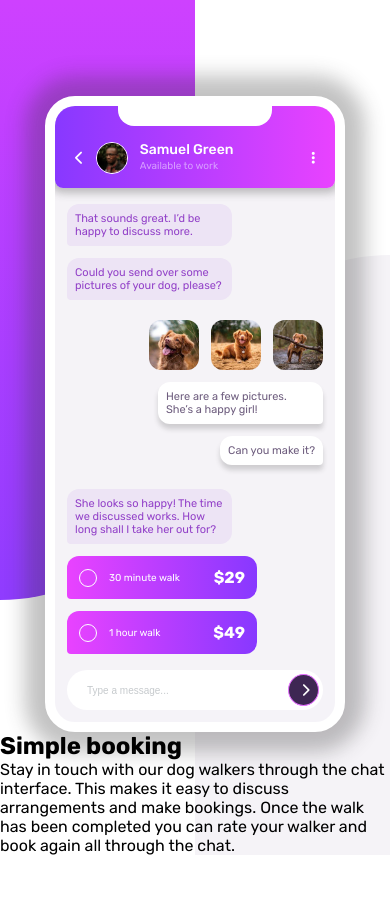
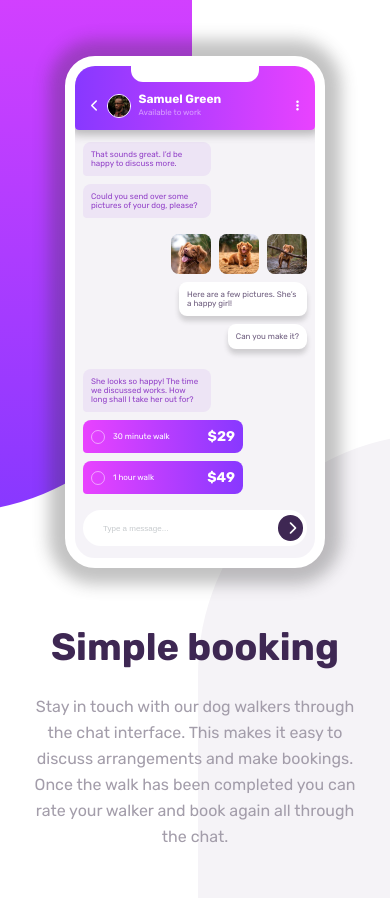
Before and after one commit to santtier/FM_challenge2_chat_app_illustration, a plain HTML site: page index.html in a window 390 px wide. Before the commit the page ends 855 px from the top, so only its background shows below. Drawn offline with Linux system fonts and the light colour scheme.

Commit message:
Finished section app-text and media queries to desktop

```diff
--- a/css/styles.css
+++ b/css/styles.css
@@ -9,90 +9,87 @@ html {
 }
 
 body {
-  position: relative;
   font-family: "Rubik", sans-serif;
   font-weight: 400;
   font-size: 1.6rem;
-  /* background-color: hsl(270, 20%, 96%); */
+}
+
+/* Este div es para que no me genere el scroll los background colors */
+.bg-color-container {
+  position: relative;
+  min-height: 100vh;
+  overflow: hidden;
 }
 
 .bg-color {
   position: absolute;
-  top: 0;
   z-index: -1;
-  height: 600px;
-  width: 50%;
-  background: linear-gradient(to bottom, #ce41ff, #8f3cfe);
-  border-bottom-right-radius: 200px;
+  top: -160px;
+  left: -288px;
+  height: 672px;
+  width: 480px;
+  border-radius: 0 0 9999px 9999px;
+  background: linear-gradient(hsl(293, 100%, 63%), hsl(264, 100%, 61%));
 }
 
 .bg-color-two {
   position: absolute;
-  right: 0;
-  bottom: 0;
-  width: 50%;
-  height: 600px;
+  right: -288px;
+  bottom: -208px;
+  z-index: -1;
+  height: 672px;
+  width: 480px;
+  border-radius: 9999px 9999px 0 0;
   background: #f5f3f7;
-  border-top-left-radius: 200px;
-  z-index: -1;
 }
 
 .phone {
-  padding-top: 96px;
+  width: 100%;
+  padding: 56px 0;
 }
 
 .phone__container {
-  width: 100%;
-  max-width: 300px;
+  width: 240px;
+  box-sizing: content-box;
   margin: 0 auto;
   background: #f5f3f8;
   border-radius: 30px;
   border: 10px solid #fff;
+  box-shadow: 0 0 16px 16px rgba(53, 53, 53, 0.3);
   overflow: hidden;
-  box-shadow: 0 0 20px 20px rgba(53, 53, 53, 0.3);
 }
 
 /*Header chat styles*/
 .phone__header {
   position: relative;
-  display: flex;
-  justify-content: space-between;
-  align-items: center;
-  padding: 36px 20px 14px;
+  width: 100%;
+  height: 64px;
   background: linear-gradient(
     to left,
     hsl(293, 100%, 63%),
     hsl(264, 100%, 61%)
   );
-  border-radius: 8px;
+  border-radius: 4px;
   box-shadow: 0 0 8px 5px rgba(53, 53, 53, 0.3);
 }
 
 .phone__header::before {
   content: "";
   position: absolute;
-  top: 0;
-  height: 20px;
-  width: 55%;
+  left: 50%;
+  transform: translateX(-50%);
+  height: 16px;
+  width: 128px;
   background-color: #fff;
-  right: 50%;
-  transform: translateX(50%);
-  border-radius: 0 0 16px 16px;
+  border-radius: 0 0 12px 12px;
 }
 
-.phone__icon-return,
-.phone__more-options {
-  font-size: 14px;
-  color: #fff;
-  cursor: pointer;
-}
-
-.phone__avatar {
-  width: 32px;
-  height: 32px;
-  border-radius: 50%;
-  border: 1px solid #fff;
-  margin: 0 12px;
+.phone__header-container {
+  display: flex;
+  justify-content: space-between;
+  align-items: center;
+  height: 80px;
+  padding: 0 16px;
 }
 
 .phone__header-user-info {
@@ -100,50 +97,67 @@ body {
   align-items: center;
 }
 
+.phone__icon-return,
+.phone__more-options {
+  font-size: 12px;
+  color: #fff;
+  cursor: pointer;
+}
+
+.phone__avatar {
+  width: 24px;
+  height: 24px;
+  margin: 0 8px;
+  border-radius: 50%;
+  border: 1px solid #fff;
+}
+
 .phone__user-info {
-  line-height: 1.6rem;
+  line-height: 1.4rem;
 }
 
 .phone__user-info-name {
-  font-weight: 500;
-  font-size: 1.4rem;
+  font-weight: 900;
+  font-size: 1.2rem;
   color: #fff;
 }
 
 .phone__user-info-available {
-  font-size: 1rem;
+  font-size: 0.8rem;
   color: hsl(276, 100%, 81%);
 }
 
 /* Chat styles */
 .phone-chat {
-  padding: 16px 12px 4px;
-  background: hsl(270, 20%, 96%);
   display: flex;
   flex-direction: column;
+  padding: 8px;
+  padding-top: 12px;
+  background: hsl(270, 20%, 96%);
 }
 
 .phone-chat__message {
+  max-width: 128px;
   width: max-content;
-  max-width: 165px;
+  margin-bottom: 8px;
+  padding: 8px;
   font-size: 1.1rem;
-  margin-bottom: 12px;
-  padding: 8px;
+  font-size: 0.8rem;
 }
 
 .phone-chat__message--left {
   align-self: flex-start;
+  border-radius: 8px 8px 8px 4px;
   background-color: #ede4f5;
   color: hsl(276, 55%, 52%);
-  border-radius: 12px 12px 12px 4px;
 }
 
 .phone-chat__message--right {
   align-self: flex-end;
+  border-radius: 8px 12px 8px 8px;
+  box-shadow: 0 5px 5px rgba(53, 53, 53, 0.2);
   background-color: #fff;
   color: hsl(271, 15%, 43%);
-  border-radius: 12px 12px 4px 12px;
-  box-shadow: 0 5px 5px rgba(53, 53, 53, 0.2);
 }
 
 .phone-chat__message-images {
@@ -153,9 +167,9 @@ body {
 }
 
 .phone-chat__dog-image {
-  width: 50px;
-  border-radius: 12px;
-  margin: 8px 12px 12px 0;
+  width: 40px;
+  margin: 8px 4px;
+  border-radius: 8px;
 }
 
 .phone-chat__dog-image:last-child {
@@ -163,7 +177,7 @@ body {
 }
 
 .phone-chat__message--mg-btm {
-  margin-bottom: 24px;
+  margin-bottom: 20px;
 }
 
 /* Style for choose options */
@@ -171,22 +185,22 @@ body {
   display: flex;
   align-items: center;
   justify-content: space-between;
-  width: 190px;
+  width: 160px;
+  margin-bottom: 8px;
+  padding: 8px;
+  border-radius: 8px 8px 8px 4px;
   background: linear-gradient(
     to right,
     hsl(293, 100%, 63%),
     hsl(264, 100%, 61%)
   );
-  margin-bottom: 12px;
-  padding: 12px;
-  border-radius: 12px 12px 12px 4px;
   color: #fff;
 }
 
 .phone-options-payment__radio {
   display: inline-flex;
   align-items: center;
-  font-size: 1rem;
+  font-size: 0.8rem;
   cursor: pointer;
 }
 
@@ -198,20 +212,22 @@ body {
 /* luego lo agrego con ::before para poder darle estilos */
 .phone-options-payment__radio::before {
   content: "";
-  width: 16px;
-  height: 16px;
+  width: 12px;
+  height: 12px;
+  margin-right: 8px;
   border: 1px solid #fff;
   border-radius: 50%;
-  margin-right: 12px;
+  opacity: 0.5;
 }
 
 .phone-options-payment__price {
+  font-size: 1.4rem;
   font-weight: 900;
 }
 
 /*Styles for input send message*/
 .phone-send-message {
-  padding: 12px;
+  padding: 12px 8px;
   padding-top: 0;
 }
 
@@ -219,37 +235,87 @@ body {
   display: flex;
   align-items: center;
   width: 100%;
-  height: 40px;
-  padding: 12px;
-  padding-right: 4px;
-  border-radius: 20px;
+  height: 36px;
+  padding: 4px;
+  border-radius: 1000px;
   background-color: #fff;
 }
 
 .phone-send-message__input {
   width: 90%;
+  padding-left: 16px;
   border: none;
   outline: none;
-  font-size: 1.1rem;
-  padding-left: 8px;
+  font-size: 0.8rem;
 }
 
 ::placeholder {
+  font-size: 0.8rem;
   color: hsl(206, 6%, 79%);
-  font-size: 1rem;
 }
 
 .phone-send-message__button {
-  width: 32px;
-  height: 32px;
+  width: 26px;
+  height: 26px;
   border-radius: 50%;
+  border: none;
   background-color: hsl(271, 36%, 24%);
-  border: 1px solid hsl(289, 100%, 72%);
 }
 
 .phone-send-message__icon {
+  margin-left: 4px;
   color: #fff;
-  margin-left: 4px;
 }
 
 /*Styles for section text*/
+.app-text__container {
+  max-width: 505px;
+  margin: auto;
+  padding: 0 32px;
+  padding-bottom: 48px;
+  text-align: center;
+}
+
+.app-text__title {
+  font-size: 3.8rem;
+  font-weight: 900;
+  color: hsl(271, 36%, 24%);
+}
+
+.app-text__description {
+  padding-top: 24px;
+  line-height: 2.6rem;
+  color: hsl(270, 7%, 64%);
+}
+
+@media only screen and (min-width: 865px) {
+  .content {
+    display: flex;
+    align-items: center;
+    justify-content: center;
+  }
+  .phone__container {
+    margin-right: 80px;
+  }
+  .phone {
+    flex: 1;
+  }
+  .app-text {
+    flex: 1;
+  }
+  .app-text__container {
+    margin: 0;
+    text-align: left;
+  }
+}
+
+@media only screen and (min-width: 1024px) {
+  .bg-color {
+    top: -64px;
+    left: -128px;
+  }
+  .bg-color-two {
+    right: -180px;
+    bottom: -128px;
+  }
+}
--- a/index.html
+++ b/index.html
@@ -18,11 +18,13 @@
     <title>Chat app challenge</title>
   </head>
   <body>
+    <div class="bg-color-container">
       <div class="bg-color"></div>
-    <main>
+      <main class="content">
         <section class="phone">
           <article class="phone__container">
             <div class="phone__header">
+              <div class="phone__header-container">
                 <div class="phone__header-user-info">
                   <span class="phone__icon-return"
                     ><i class="fas fa-chevron-left"></i
@@ -38,8 +40,9 @@
                   </div>
                 </div>
                 <span class="phone__more-options"
-              ><i class="fas fa-ellipsis-v"></i
-            ></span>
+                  ><i class="fas fa-ellipsis-v"></i>
+                </span>
+              </div>
             </div>
             <section class="phone-chat">
               <div class="phone-chat__message phone-chat__message--left">
@@ -79,8 +82,8 @@
               </div>
               <div class="phone-chat__message phone-chat__message--left">
                 <p class="phone-chat__text">
-                She looks so happy! The time we discussed works. How long shall
-                I take her out for?
+                  She looks so happy! The time we discussed works. How long
+                  shall I take her out for?
                 </p>
               </div>
               <div class="phone-options-payment">
@@ -122,16 +125,19 @@
           </article>
         </section>
         <section class="app-text">
+          <article class="app-text__container">
             <h1 class="app-text__title">Simple booking</h1>
             <p class="app-text__description">
-          Stay in touch with our dog walkers through the chat interface. This
-          makes it easy to discuss arrangements and make bookings. Once the walk
-          has been completed you can rate your walker and book again all through
-          the chat.
+              Stay in touch with our dog walkers through the chat interface.
+              This makes it easy to discuss arrangements and make bookings. Once
+              the walk has been completed you can rate your walker and book
+              again all through the chat.
             </p>
+          </article>
         </section>
       </main>
       <div class="bg-color-two"></div>
+    </div>
     <!-- script for icon -->
     <script
       src="https://kit.fontawesome.com/71a069b2eb.js"
```
Lines whose indentation alone changed are shown as unchanged.
